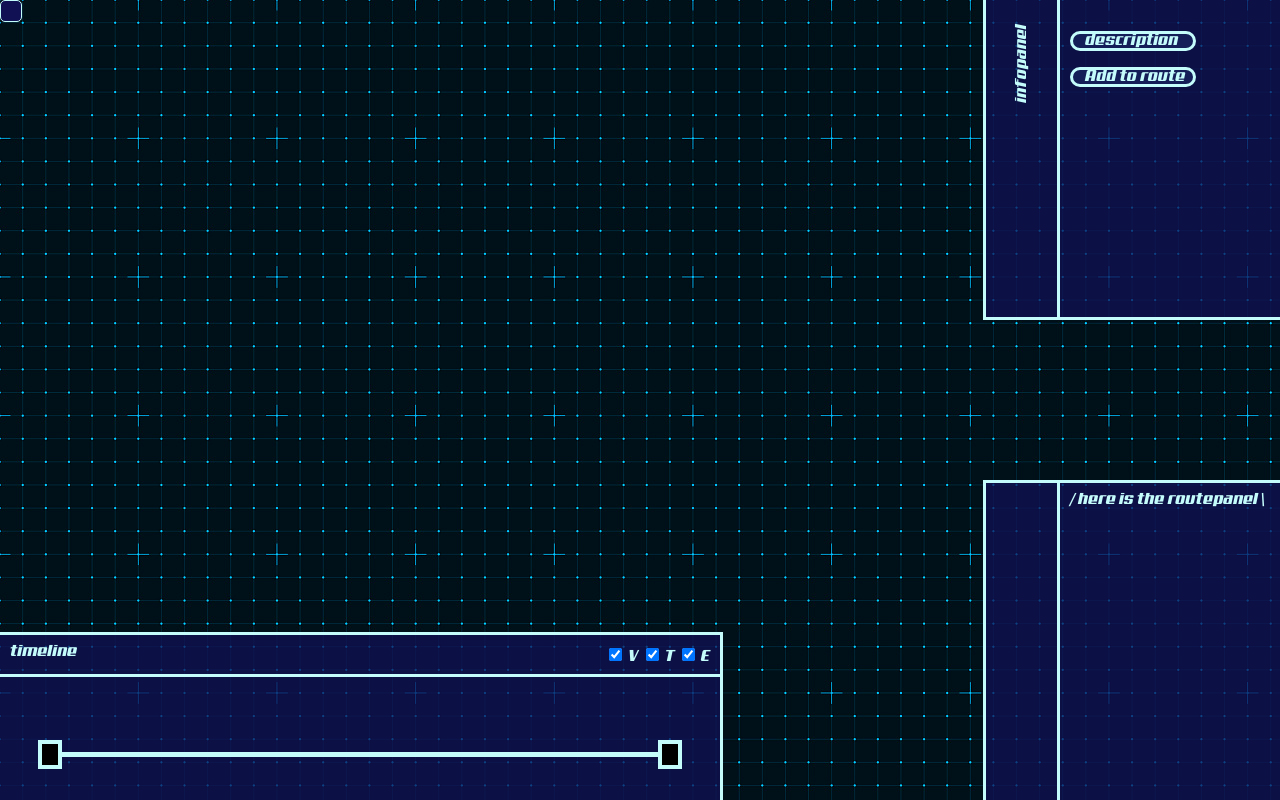
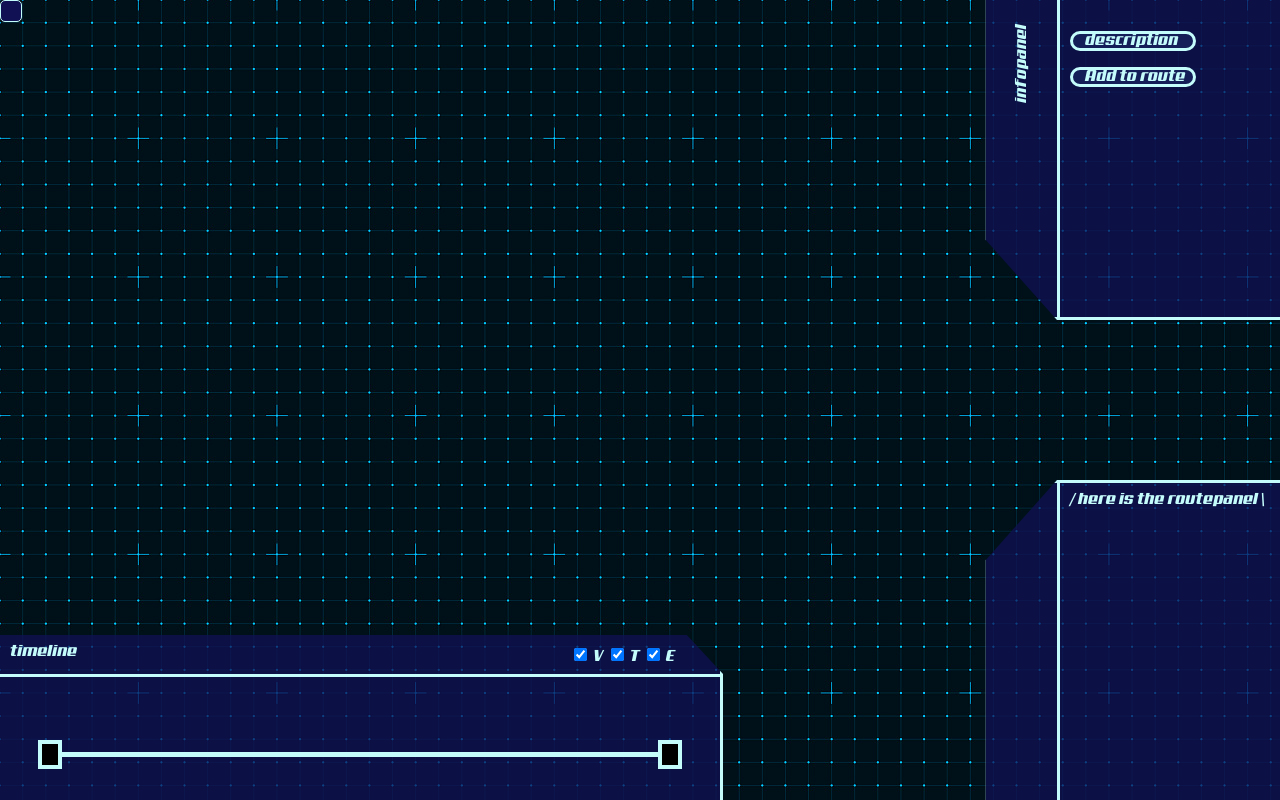
Before and after one commit to SimLej18/B2NH, a website: page index.html in a window 1280 px wide. Drawn offline with nearby package versions, Linux system fonts and the light colour scheme; no server answers.

Commit message:
aesthethic of panels

```diff
--- a/assets/css/base.css
+++ b/assets/css/base.css
@@ -54,6 +54,10 @@ li {
     flex-direction: column-reverse;
 }
 
+.eventTypeSelector {
+    position :relative;
+    right:5%
+}
 .rightPanelsContainer {
     width: 40%;
     display: flex;
@@ -100,6 +104,7 @@ li {
     -webkit-transition:.5s;
     /* ...and now for the proper property */
     transition:.5s;
+    clip-path: polygon(100% 100%,95% 7%, 0% 7%, 0% 100%);
 }
 
 .timelineAnchor:hover{
@@ -127,11 +132,15 @@ li {
     border-bottom: 3px solid rgb(196, 252, 251);
 }
 
+
 .infopanelAnchor {
     display: flex;
     flex-direction: column;
     justify-content: left;
     width: 10%;
+    /*test de clip*/
+    clip-path: polygon(4% 75%, 4% 0%, 100% 0%, 100% 100%);
+
     /*pour faire une jolie transition de couleur quand on passe dessus*/
     -o-transition:.5s;
     -ms-transition:.5s;
@@ -228,20 +237,23 @@ li {
     -webkit-transition:.5s;
     /* ...and now for the proper property */
     transition:.5s;
+    clip-path: polygon(4% 25%,4% 100%, 100% 100%, 100% 0%);
 }
 
 .routepanelAnchor:hover{
     background-color:rgb(196, 252, 251);
     color:rgb(20, 30, 88);
+
 }
 
 .routepanelTitle {
-    transform: rotate(-90deg);
+    transform: rotat(-90deg);
     margin-bottom: 30px;
 }
 
 .routepanelBody {
     min-width: 25vh;
+
 }
 
 
```
